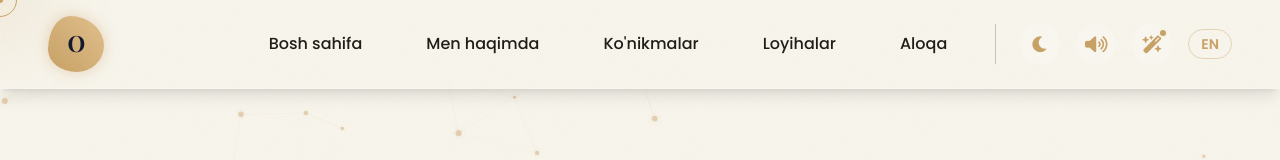
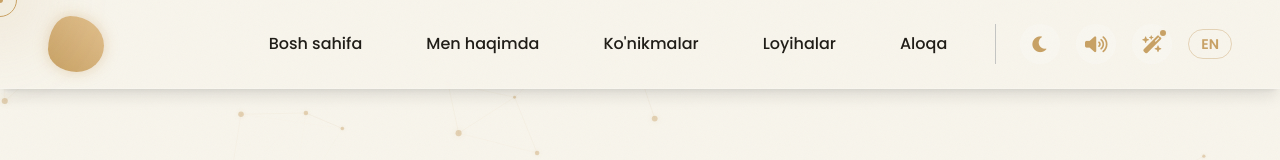
Before and after one commit to OgabekHub/My-portfolio, a Next.js app: page / in a window 1280 px wide. Shown: the top 160 px of the page. Built offline with nearby package versions, Linux system fonts and the light colour scheme.

Commit message:
style(logo): remove text from BlobLogo and use BlobLogo for splash screen

```diff
--- a/src/components/BlobLogo.tsx
+++ b/src/components/BlobLogo.tsx
@@ -34,24 +34,7 @@
         className="group-hover:scale-105 group-hover:brightness-110"
       />
 
-      {/* The inner text */}
-      <div
-        style={{
-          position: "absolute",
-          zIndex: 10,
-          fontFamily: "'Playfair Display', serif",
-          fontWeight: "800",
-          fontSize: size * 0.4,
-          color: "#0f172a",
-          display: "flex",
-          alignItems: "center",
-          justifyContent: "center",
-          letterSpacing: "-1px"
-        }}
-        className="group-hover:scale-110 transition-transform"
-      >
-        O
-      </div>
+
     </div>
   );
 }
--- a/src/components/SplashScreen.tsx
+++ b/src/components/SplashScreen.tsx
@@ -1,6 +1,7 @@
 "use client";
 
 import React, { useState, useEffect } from "react";
+import BlobLogo from "./BlobLogo";
 
 export default function SplashScreen() {
   const [isVisible, setIsVisible] = useState(false);
@@ -39,41 +40,9 @@
     <div className={`splash-screen${isLeaving ? " splash-leaving" : ""}`} aria-hidden="true">
       {/* Logo */}
       <div className="splash-logo">
-        <svg
-          className="splash-svg"
-          viewBox="0 0 80 80"
-          xmlns="http://www.w3.org/2000/svg"
-        >
-          <defs>
-            <linearGradient id="splashBg" x1="0" y1="0" x2="1" y2="1">
-              <stop offset="0%" stopColor="#020617" />
-              <stop offset="100%" stopColor="#0f172a" />
-            </linearGradient>
-            <linearGradient id="splashRing" x1="0" y1="0" x2="1" y2="1">
-              <stop offset="0%" stopColor="#f8f5ec" />
-              <stop offset="45%" stopColor="#c8a164" />
-              <stop offset="100%" stopColor="#8b6b34" />
-            </linearGradient>
-          </defs>
-          {/* Dark background */}
-          <circle cx="40" cy="40" r="38" fill="url(#splashBg)" />
-          {/* Outer border ring */}
-          <circle cx="40" cy="40" r="37" fill="none" stroke="url(#splashRing)" strokeWidth="1.5" opacity="0.5" />
-          {/* Dashed inner ring */}
-          <circle
-            cx="40" cy="40" r="29"
-            fill="none"
-            stroke="rgba(200,161,100,0.18)"
-            strokeWidth="1"
-            strokeDasharray="3 6"
-            strokeLinecap="round"
-          />
-          {/* Main O ring */}
-          <circle cx="40" cy="40" r="18" fill="none" stroke="url(#splashRing)" strokeWidth="3.5" />
-          {/* Apostrophe dot — O' belgisi */}
-          <circle cx="57" cy="14" r="4.5" fill="#c8a164" />
-          <circle cx="57" cy="14" r="2" fill="#f8f5ec" opacity="0.7" />
-        </svg>
+        <div className="flex justify-center items-center h-full w-full">
+          <BlobLogo size={96} />
+        </div>
       </div>
 
       {/* Name */}
```
